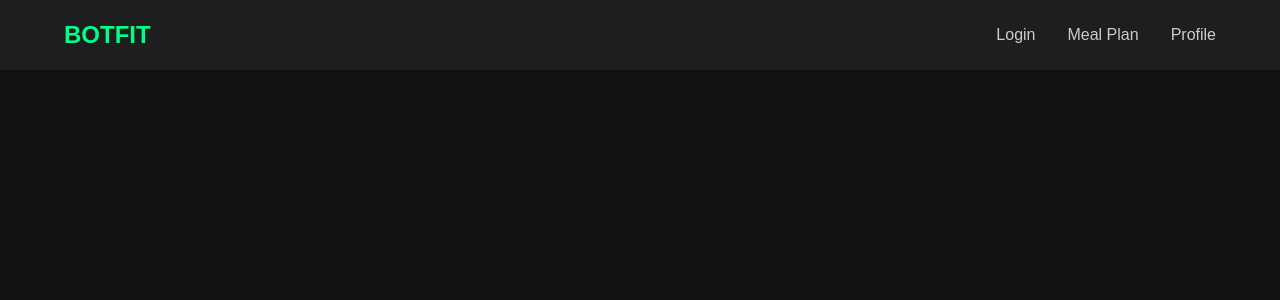
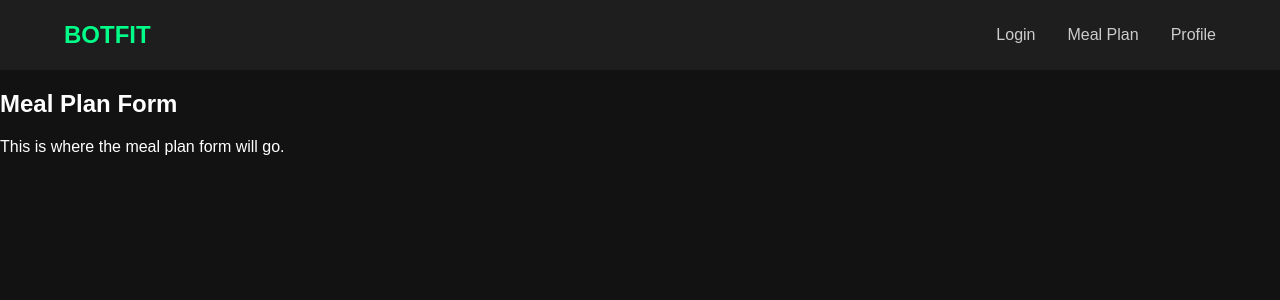
Before and after one commit to mwolanski04/BotFit, a React (Create React App) app: page /MealPlanForm in a window 1280 px wide. Shown: the top 300 px of the page. Built offline with nearby package versions, Linux system fonts and the light colour scheme.

Commit message:
Update Meal Plan button now sends the user to a temporary page that will contain the meal plan form

```diff
--- a/src/App.js
+++ b/src/App.js
@@ -3,6 +3,7 @@ import { BrowserRouter as Router, Routes, Route, Navigate } from 'react-router-d
 import Navbar from './Navbar';
 import Login from './Login';
 import MealPlan from './MealPlan';
+import MealPlanForm from './MealPlanForm';
 
 function App() {
   return (
@@ -14,6 +15,7 @@ function App() {
           <Route path="/" element={<Navigate to="/login" />} />
           <Route path="/login" element={<Login />} />
           <Route path='/MealPlan' element={<MealPlan />} />
+          <Route path='/MealPlanForm' element={<MealPlanForm />} />
 
           {/* Profile/Dashboard route */}
           <Route path="/profile" element={
--- a/src/MealPlan.js
+++ b/src/MealPlan.js
@@ -9,7 +9,7 @@ const MealPlan = () => {
     ];
 
     const updatePlan = () => {
-        navigate('/profile');
+        navigate('/MealPlanForm');
     }
 
     return (
--- /dev/null
+++ b/src/MealPlanForm.js
@@ -0,0 +1,10 @@
+const MealPlanForm = () => {
+    return (
+        <div>
+            <h2>Meal Plan Form</h2>
+            <p>This is where the meal plan form will go.</p>
+        </div>
+    )
+}
+
+export default MealPlanForm;
```
